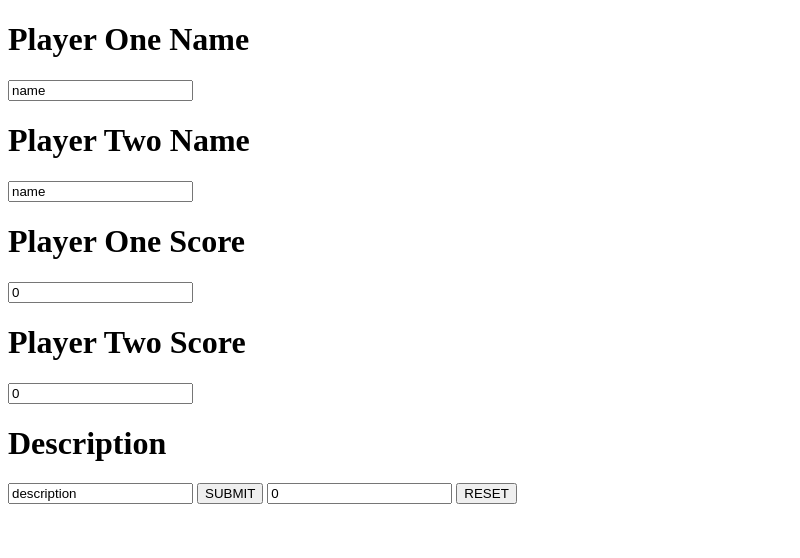
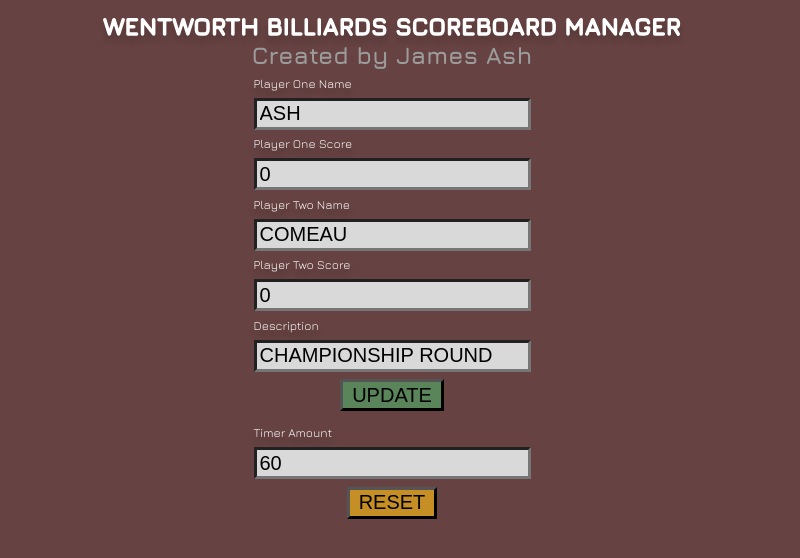
Before and after one commit to jamesql/scoreboard, an Electron app: page app.html in a window 800 px wide. Drawn offline with nearby package versions, Linux system fonts and the light colour scheme; no server answers.

Commit message:
add visual changes to scoreboard manager

```diff
--- a/app.html
+++ b/app.html
@@ -5,25 +5,149 @@
     <!-- https://developer.mozilla.org/en-US/docs/Web/HTTP/CSP -->
     <title>SCOREBOARD MANAGER</title>
     <script src="https://cdn.socket.io/4.5.4/socket.io.min.js"></script>
+    <link rel="preconnect" href="https://fonts.googleapis.com">
+    <link rel="preconnect" href="https://fonts.gstatic.com" crossorigin>
+    <link href="https://fonts.googleapis.com/css2?family=Jura:wght@300;400;500;600;700&display=swap" rel="stylesheet">
 
 </head>
   <body>
+    <div class="title">
+      <h1>WENTWORTH BILLIARDS SCOREBOARD MANAGER</h1>
+      <h2>Created by James Ash</h2>
+    </div>
+
+    <div class="scoreboard">
+      <div class="">
         <h1>Player One Name</h1>
-    <input id="player-one-name" value="name">
-    <h1>Player Two Name</h1>
-    <input id="player-two-name" value="name">
+        <input id="player-one-name" value="ASH">
+      </div>
+      <div class="score player-one-score">
         <h1>Player One Score</h1>
         <input id="player-one-score" value="0">
+      </div>
+      <div class="">
+        <h1>Player Two Name</h1>
+        <input id="player-two-name" value="COMEAU">
+      </div>
+      <div class="score player-two-score">
         <h1>Player Two Score</h1>
         <input id="player-two-score" value="0">
+      </div>
+      <div>
         <h1>Description</h1>
-    <input id="description" value="description">
-    <button id="submit">SUBMIT</button>
-    <input id="clock" value="0">
+        <input id="description" value="CHAMPIONSHIP ROUND">
+      </div>
+      <div>
+        <button id="submit">UPDATE</button>
+      </div>
+
+      <div>
+        <h1>Timer Amount</h1>
+        <input id="clock" value="60">
+      </div>
       <button id="reset">RESET</button>
+
+    </div>
+
     </body>
 
 </html>
+
+<style>
+  body {
+    background-color: #664242;
+    zoom: 1.5;
+    height: 100%;
+    width: 95%;
+  }
+
+  h1 {
+    font-family: 'Jura', sans-serif;
+    font-style: normal;
+    font-weight: 700;
+    padding: 0;
+    margin: 0;
+  }
+
+  h2 {
+    font-family: 'Jura', sans-serif;
+    font-style: normal;
+    font-weight: 400;
+    padding: 0;
+    margin: 0;
+  }
+
+  .btn {
+    width: 160px;
+    height: 22px;
+
+  }
+
+  #submit {
+    margin-top: 5px;
+    margin-bottom: 5px;
+    background: #5A8459;
+  }
+
+  #reset {
+    margin-top: 5px;
+    margin-bottom: 5px;
+    background: #C58F26;
+  }
+
+  input {
+    background: #D9D9D9;
+  }
+
+  .title {
+    /* center items and center in screen and make it flexbox column */
+    display: flex;
+    justify-content: center;
+    align-items: center;
+    flex-direction: column;
+    /* make it take up the whole screen */
+  }
+
+  .title h1 {
+    font-size: 16px;
+    line-height: 19px;
+    color: #FFFFFF;
+    text-shadow: 0px 4px 4px rgba(0, 0, 0, 0.25);
+
+    -webkit-text-stroke-width: 1px;
+  }
+
+  .title h2 {
+    font-weight: 700;
+    font-size: 16px;
+    line-height: 19px;
+
+    color: #9C9C9C;
+  }
+
+  .scoreboard {
+    /* center items and center in screen and make it flexbox column */
+    display: flex;
+    justify-content: center;
+    align-items: center;
+    flex-direction: column;
+    /* make it take up the whole screen */
+  }
+
+  .scoreboard h1 {
+    font-weight: 400;
+    font-size: 8px;
+    line-height: 9px;
+
+    color: #FFFFFF;
+    margin-bottom: 5px;
+    margin-top: 5px;
+    text-shadow: 0px 4px 4px rgba(0, 0, 0, 0.25);
+  }
+
+
+</style>
+
 
 <script>
     var socket = io.connect('http://localhost:3000');
--- a/index.js
+++ b/index.js
@@ -52,7 +52,8 @@ const createWindow = () => {
     height: 600,
     webPreferences: {
       nodeIntegration: false
-    }
+    },
+    resizable: false
   });
 
   win.loadFile('app.html');
```
Also changed, not shown: images/manager.png, 1 other file. Lines whose indentation alone changed are shown as unchanged.
